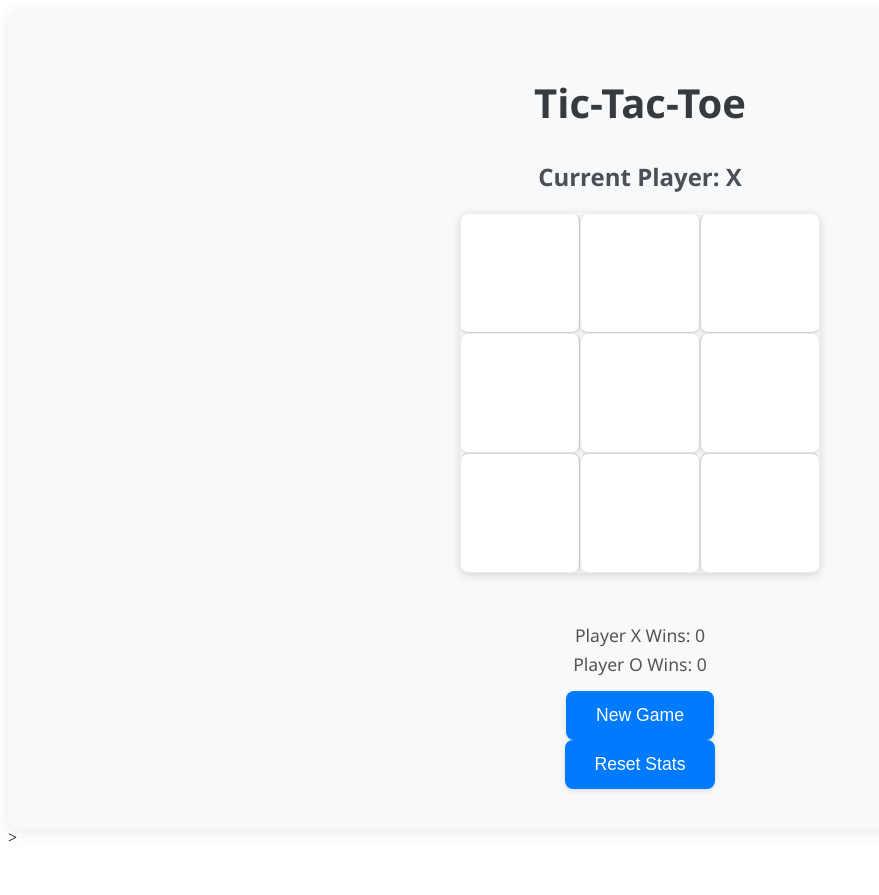
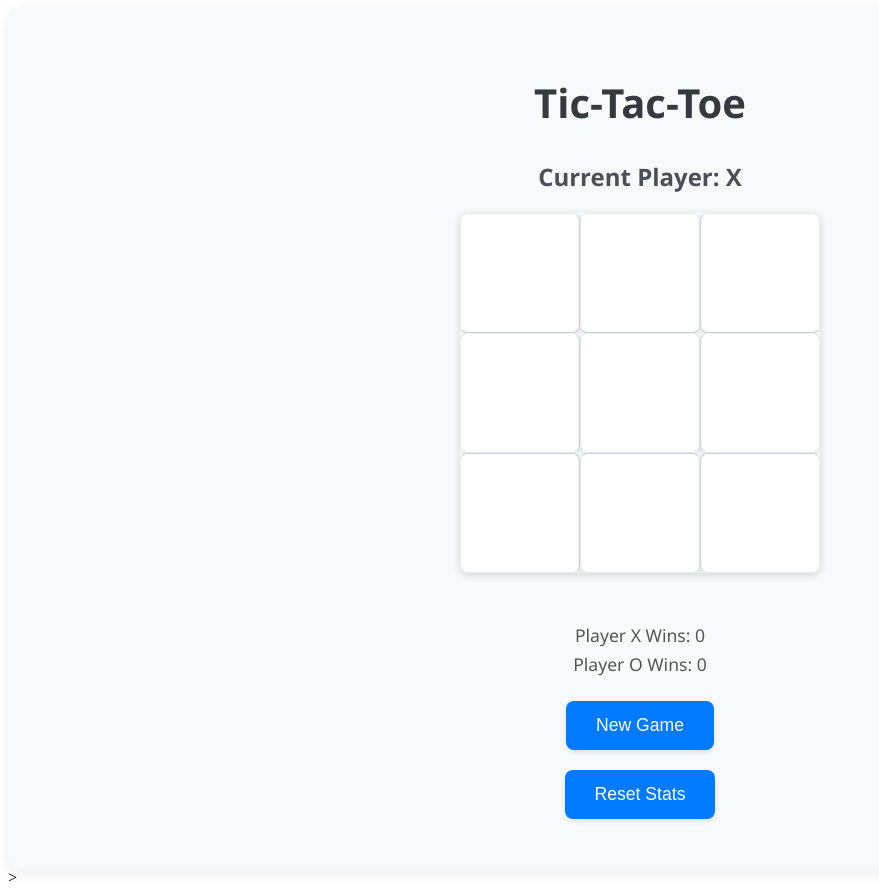
Before and after one commit to Koraleinav/AI_Tic-Tac-Toe, an Angular app in the folder frontend/game/: page / in a window 1280 px wide. Shown: the whole page, without its empty margins (0-879 px from the left). Before the commit the page ends 855 px from the top, so only its background shows below. Built offline with nearby package versions, Linux system fonts and the light colour scheme; no server answers.

Commit message:
changed css bug from buttons

```diff
--- a/frontend/game/src/app/game-app/game-app.component.css
+++ b/frontend/game/src/app/game-app/game-app.component.css
@@ -112,8 +112,7 @@
 
   .buttons-container {
     display: flex;
-    gap: 15px;
-    margin-bottom: 20px;
+    margin: 10px;
   }
 
   button {
--- a/frontend/game/src/app/game-app/game-app.component.html
+++ b/frontend/game/src/app/game-app/game-app.component.html
@@ -32,7 +32,7 @@
       <p *ngIf="winningStreakO > 0">Player O Winning Streak: {{ winningStreakO }}</p>
     </div>
 
-    <button (click)="startNewGame()">New Game</button>
-    <button (click)="resetStats()">Reset Stats</button>
+    <button class ="buttons-container" (click)="startNewGame()">New Game</button>
+    <button class ="buttons-container" (click)="resetStats()">Reset Stats</button>
 
   </div>
```
